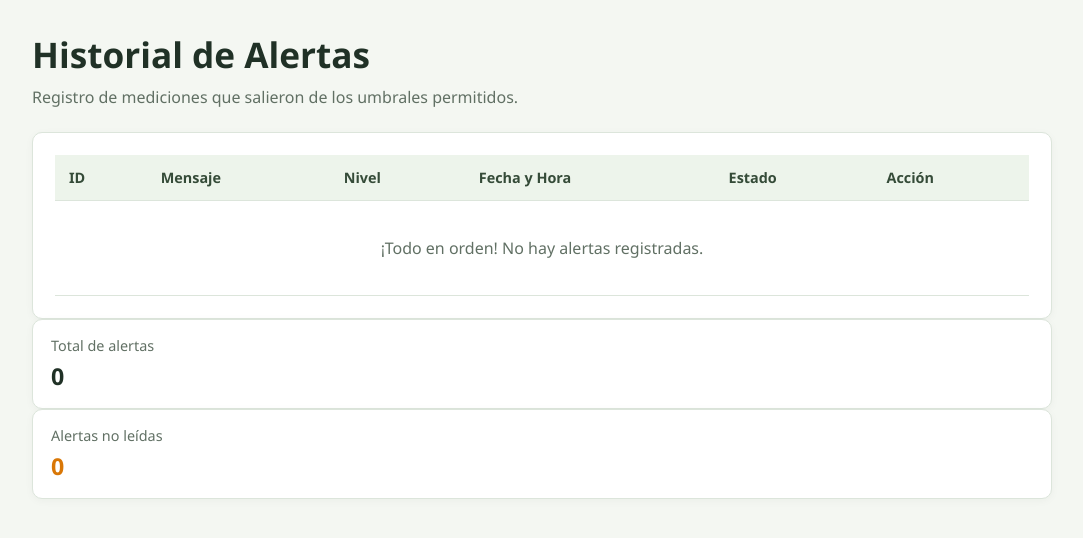
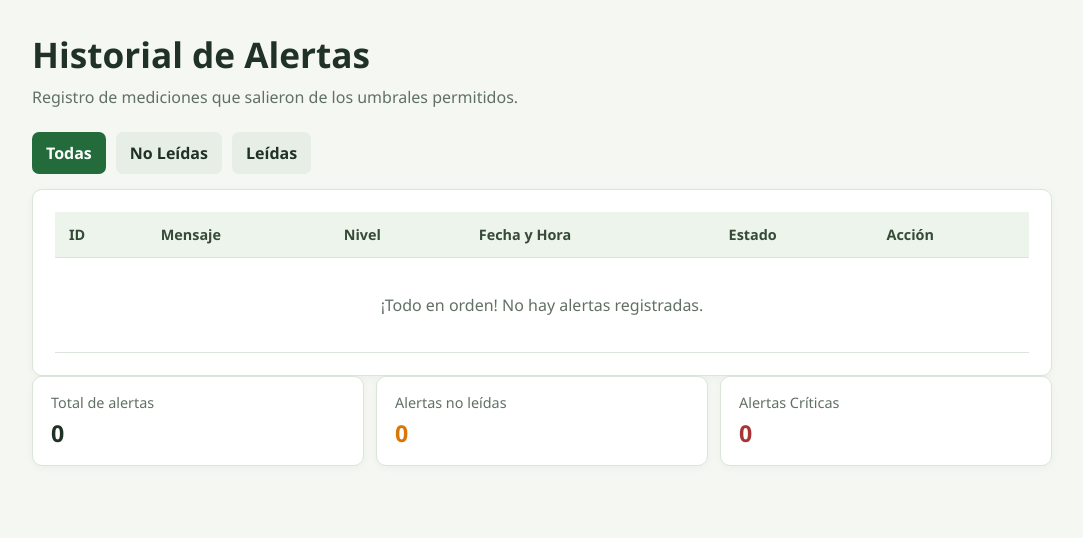
Before and after one commit to Danny-Andy/monitoreo-agricultura-precision, a Flask app: page /alertas/ in a window 1280 px wide. Shown: the part 52-590 px from the top of the page, without its empty margins (98-1181 px from the left). Run offline with Flask 3, Linux system fonts and the light colour scheme; data that the repository does not hold is empty.

Commit message:
Mejora interfaz alertas, filtro añadido y mejoramiento visual

```diff
--- a/src/templates/alertas/lista.html
+++ b/src/templates/alertas/lista.html
@@ -6,6 +6,11 @@
 <h1>Historial de Alertas</h1>
 <p class="subtitulo">Registro de mediciones que salieron de los umbrales permitidos.</p>
 
+<div class="acciones" style="margin-bottom: 15px;">
+    <a href="{{ url_for('alertas.listar', filtro='todas') }}" class="boton {% if filtro != 'todas' %}secundario{% endif %}">Todas</a>
+    <a href="{{ url_for('alertas.listar', filtro='no_leidas') }}" class="boton {% if filtro != 'no_leidas' %}secundario{% endif %}">No Leídas</a>
+    <a href="{{ url_for('alertas.listar', filtro='leidas') }}" class="boton {% if filtro != 'leidas' %}secundario{% endif %}">Leídas</a>
+</div>
 <div class="panel tabla-contenedor">
     <table>
         <thead>
@@ -42,7 +47,7 @@
         </tbody>
     </table>
 </div>
-<div class="resume" style="margin-bottom: 25px;">
+<div class="resumen" style="margin-bottom: 25px;">
     <div class="tarjeta">
         <span>Total de alertas</span>
         <strong>{{ total }}</strong>
@@ -51,5 +56,9 @@
         <span>Alertas no leídas</span>
         <strong style="color: #d97706;">{{ no_leidas }}</strong>
     </div>
+    <div class="tarjeta">
+        <span>Alertas Críticas</span>
+        <strong style="color: #a73535;">{{ criticas }}</strong>
+    </div>
 </div>
 {% endblock %}
```
